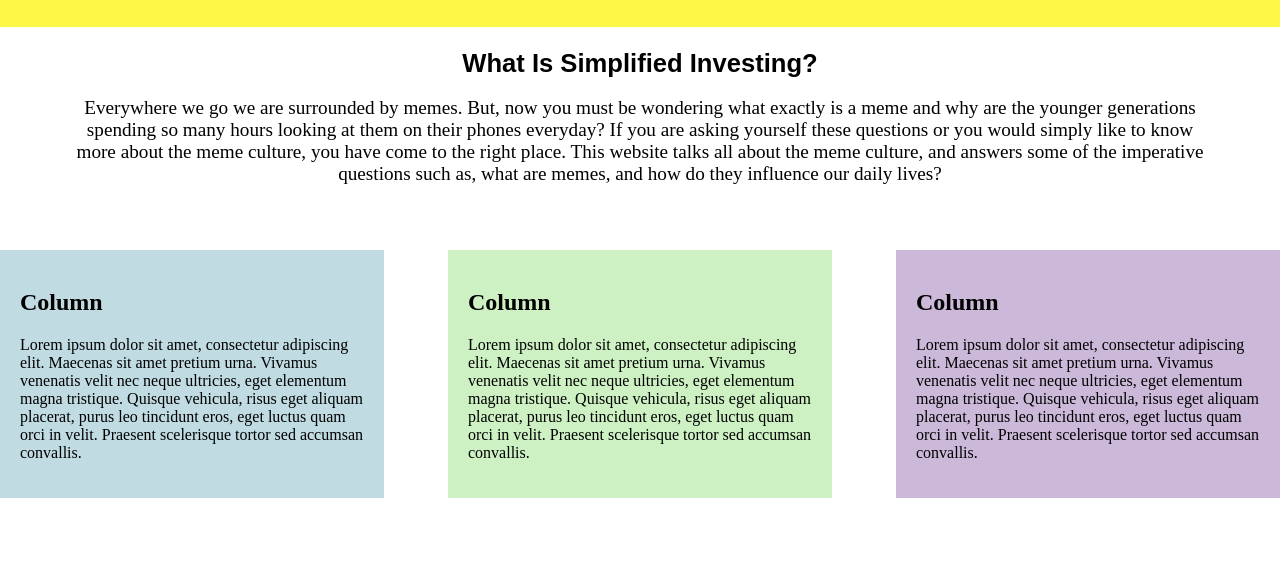
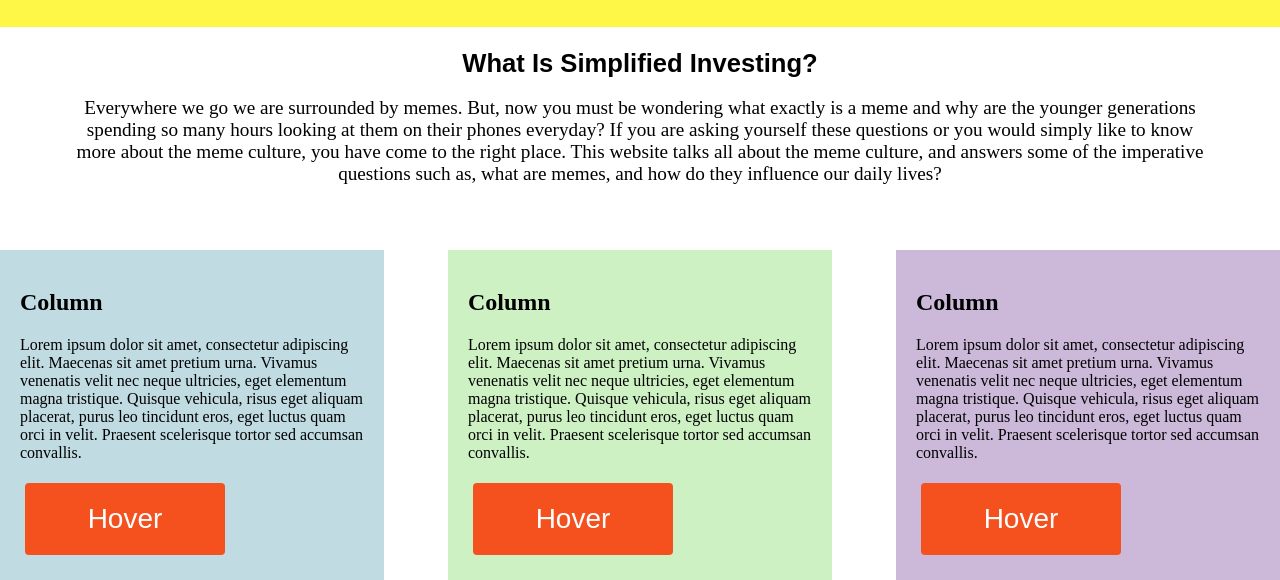
Before and after one commit to HaiderKhan1/Simplified-Investing-, a plain HTML site: page index.html in a window 1280 px wide. Shown: the part 422-1002 px from the top of the page. Before the commit the page ends 920 px from the top, so only its background shows below. Drawn offline with Linux system fonts and the light colour scheme.

Commit message:
Added Buttons to the column object

```diff
--- a/home.html
+++ b/index.html
@@ -54,17 +54,35 @@
 <div class="overallContainer">
   <div class="columnSection">
     <h2>Column</h2>
-    <p>Lorem ipsum dolor sit amet, consectetur adipiscing elit. Maecenas sit amet pretium urna. Vivamus venenatis velit nec neque ultricies, eget elementum magna tristique. Quisque vehicula, risus eget aliquam placerat, purus leo tincidunt eros, eget luctus quam orci in velit. Praesent scelerisque tortor sed accumsan convallis.</p>
+    <p>Lorem ipsum dolor sit amet, consectetur adipiscing elit. Maecenas sit amet
+      pretium urna. Vivamus venenatis velit nec neque ultricies, eget elementum magna
+      tristique. Quisque vehicula, risus eget aliquam placerat, purus leo tincidunt eros,
+      eget luctus quam orci in velit. Praesent scelerisque tortor sed accumsan convallis.</p>
+
+      <button class="button" style="vertical-align:middle"><span> Hover </span></button>
+
   </div>
 
   <div class="columnSection">
     <h2>Column</h2>
-    <p>Lorem ipsum dolor sit amet, consectetur adipiscing elit. Maecenas sit amet pretium urna. Vivamus venenatis velit nec neque ultricies, eget elementum magna tristique. Quisque vehicula, risus eget aliquam placerat, purus leo tincidunt eros, eget luctus quam orci in velit. Praesent scelerisque tortor sed accumsan convallis.</p>
+    <p>Lorem ipsum dolor sit amet, consectetur adipiscing elit. Maecenas sit amet pretium urna.
+       Vivamus venenatis velit nec neque ultricies, eget elementum magna tristique. Quisque vehicula,
+       risus eget aliquam placerat, purus leo tincidunt eros, eget luctus quam orci in velit. Praesent
+       scelerisque tortor sed accumsan convallis.</p>
+
+       <button class="button" style="vertical-align:middle"><span> Hover </span></button>
+
   </div>
 
   <div class="columnSection">
     <h2>Column</h2>
-    <p>Lorem ipsum dolor sit amet, consectetur adipiscing elit. Maecenas sit amet pretium urna. Vivamus venenatis velit nec neque ultricies, eget elementum magna tristique. Quisque vehicula, risus eget aliquam placerat, purus leo tincidunt eros, eget luctus quam orci in velit. Praesent scelerisque tortor sed accumsan convallis.</p>
+    <p>Lorem ipsum dolor sit amet, consectetur adipiscing elit. Maecenas sit amet pretium urna.
+      Vivamus venenatis velit nec neque ultricies, eget elementum magna tristique. Quisque vehicula,
+      risus eget aliquam placerat, purus leo tincidunt eros, eget luctus quam orci in velit. Praesent
+       scelerisque tortor sed accumsan convallis.</p>
+
+       <button class="button" style="vertical-align:middle"><span> Hover </span></button>
+
   </div>
 </div>
 
--- a/webstyle.css
+++ b/webstyle.css
@@ -105,3 +105,44 @@ li a:hover:not(.active) {
     justify-content: space-between;
   }
 }
+
+/*MAINPAGE buttons for columns */
+.button {
+  display: inline-block;
+  border-radius: 4px;
+  background-color: #f4511e;
+  border: none;
+  color: #FFFFFF;
+  text-align: center;
+  font-size: 28px;
+  padding: 20px;
+  width: 200px;
+  transition: all 0.5s;
+  cursor: pointer;
+  margin: 5px;
+}
+
+.button span {
+  cursor: pointer;
+  display: inline-block;
+  position: relative;
+  transition: 0.5s;
+}
+
+.button span:after {
+  content: '\00bb';
+  position: absolute;
+  opacity: 0;
+  top: 0;
+  right: -20px;
+  transition: 0.5s;
+}
+
+.button:hover span {
+  padding-right: 25px;
+}
+
+.button:hover span:after {
+  opacity: 1;
+  right: 0;
+}
```
